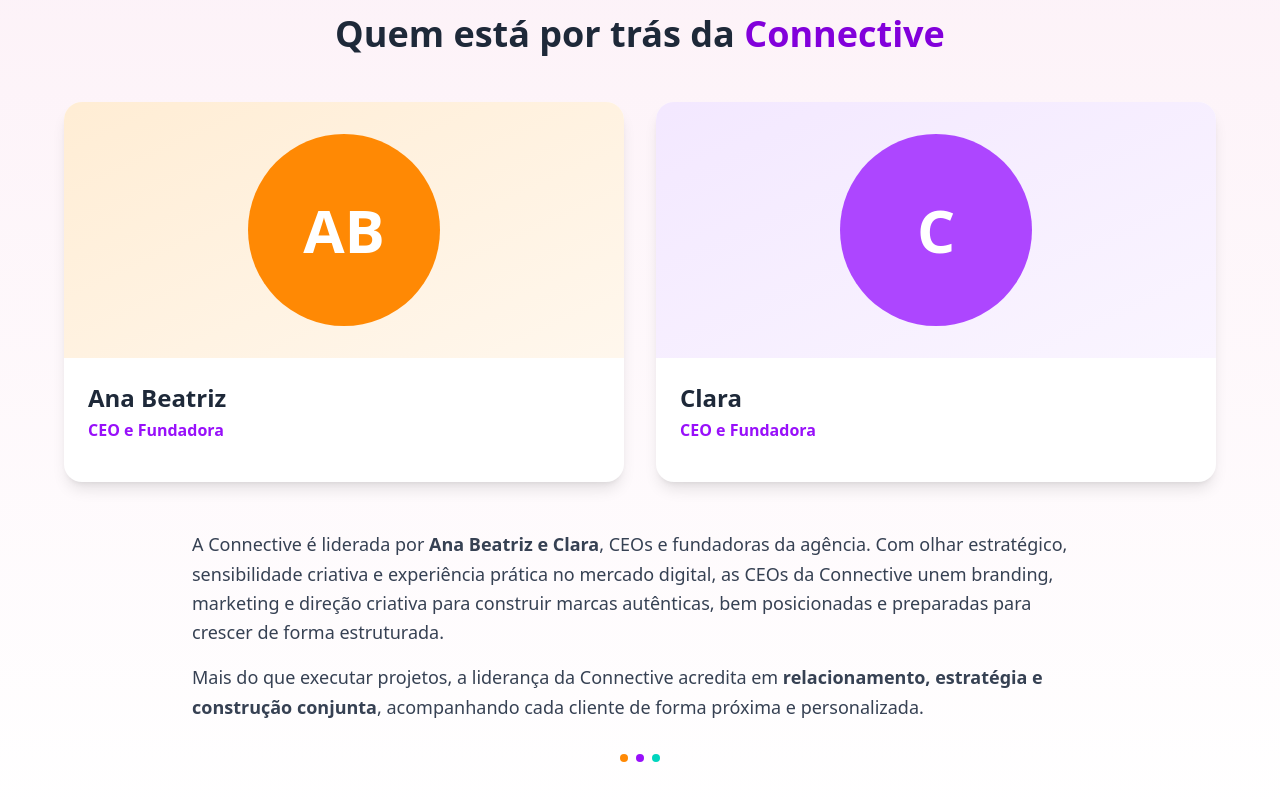
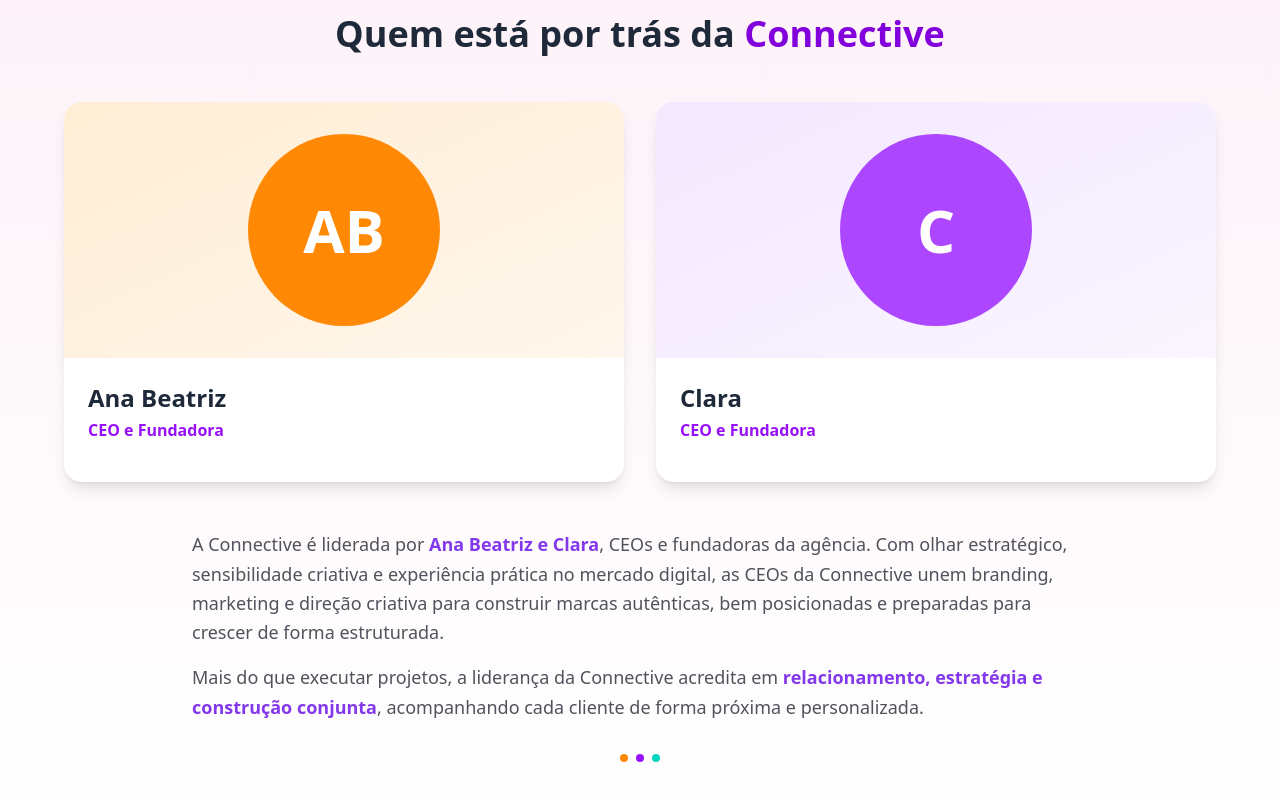
Before and after one commit to 21lucasbarros/connective, a Next.js app: page / in a window 1280 px wide. Shown: the part 888-1688 px from the top of the page. Built offline with nearby package versions, Linux system fonts and the light colour scheme.

Commit message:
feat: melhorei um pouco o about.tsx.

```diff
--- a/src/components/about.tsx
+++ b/src/components/about.tsx
@@ -101,25 +101,27 @@
         </div>
 
         <motion.div
-          className="max-w-4xl mx-auto text-gray-700 space-y-4"
+          className="max-w-4xl mx-auto text-zinc-600 space-y-4"
           initial={{ opacity: 0, y: 40 }}
           whileInView={{ opacity: 1, y: 0 }}
           viewport={{ once: true }}
           transition={{ duration: 0.7, delay: 0.2 }}
         >
-          <p className="text-lg leading-relaxed">
+          <p className="text-lg leading-relaxed text-zinc-600">
             A Connective é liderada por{" "}
-            <span className="font-semibold">Ana Beatriz e Clara</span>, CEOs e
-            fundadoras da agência. Com olhar estratégico, sensibilidade criativa
-            e experiência prática no mercado digital, as CEOs da Connective unem
-            branding, marketing e direção criativa para construir marcas
-            autênticas, bem posicionadas e preparadas para crescer de forma
-            estruturada.
+            <span className="font-semibold" style={{ color: "#8338ec" }}>
+              Ana Beatriz e Clara
+            </span>
+            , CEOs e fundadoras da agência. Com olhar estratégico, sensibilidade
+            criativa e experiência prática no mercado digital, as CEOs da
+            Connective unem branding, marketing e direção criativa para
+            construir marcas autênticas, bem posicionadas e preparadas para
+            crescer de forma estruturada.
           </p>
 
-          <p className="text-lg leading-relaxed">
+          <p className="text-lg leading-relaxed text-zinc-600">
             Mais do que executar projetos, a liderança da Connective acredita em{" "}
-            <span className="font-semibold">
+            <span className="font-semibold" style={{ color: "#8338ec" }}>
               relacionamento, estratégia e construção conjunta
             </span>
             , acompanhando cada cliente de forma próxima e personalizada.
```
